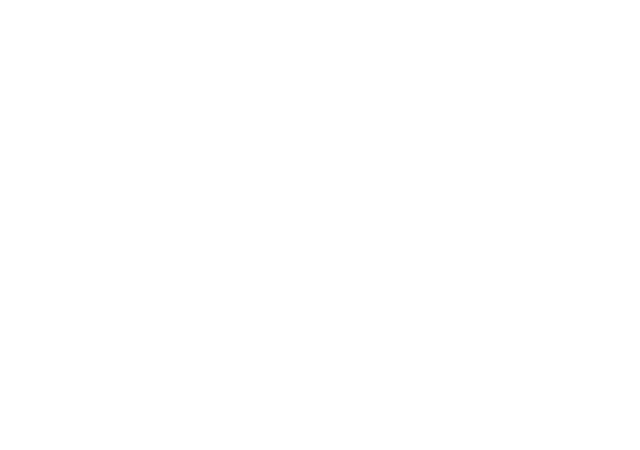
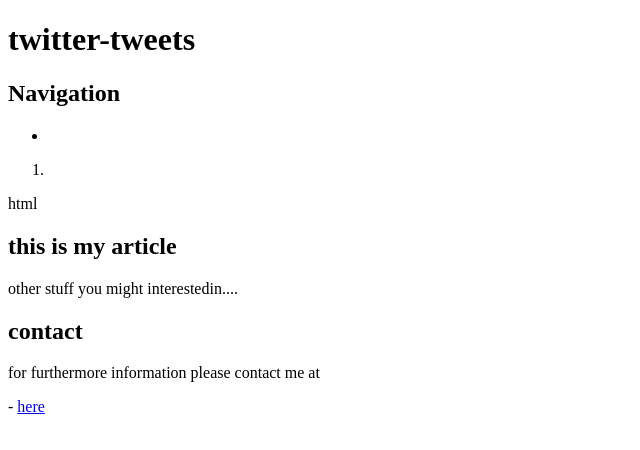
Before and after one commit to Moeakae/My_First_Portfolio, a plain HTML site: page html_basic/tweets.html in a window 1280 px wide. Shown: the whole page, without its empty margins (0-640 px from the left). Drawn offline with Linux system fonts and the light colour scheme.

Commit message:
update tweets.html

```diff
--- a/html_basic/tweets.html
+++ b/html_basic/tweets.html
@@ -4,15 +4,49 @@
                    <title></title>
                </head>
                <body>
+                  <h1>twitter-tweets</h1>
                    <p>
                     <blockquote=<twitter-tweet">
                          <a href="https://i.ibb.co/gTDZZT8/ALX-Logo-07.png"></a>
                     </twitter-tweet>
                    <script async src="https://i.ibb.co/gTDZZT8/ALX-Logo-07.png charset=utf-8"></script>
                    </p>
-               </body>
+                <nav>
+                    <h2>Navigation</h2>
+                    <ul>
+                        <li><a href="https://i.ibb.co/gTDZZT8/ALX-Logo-07.png"></a></li>
+                    </ul>
+                    <ol>
+                        <li><a href="https://i.ibb.co/gTDZZT8/ALX-Logo-07.png"></a></li>
+                    </ol>
+                    <dl>
+                        <dt>html</dt>
+                    </dl>
+                 </nav>
+                 <main>
+                    <article>
+                        <h2>this is my article</h2>
+                    </article>
+                 <aside>
+                    <p>other stuff you might interestedin....</p>
+                 </aside>
+                 </main>
+                 <footer>
+                      <h2>contact</h2>
+                      <p>for furthermore information please contact me at</p>
+                      <Moeakae> - <a href="https://i.ibb.co/gTDZZT8/ALX-Logo-07.png>"target="_blank">here</a>
+                 </footer>
 
 
 
 
-          </html>
+
+
+
+
+
+
+
+
+               </body>
+                </html>
```
